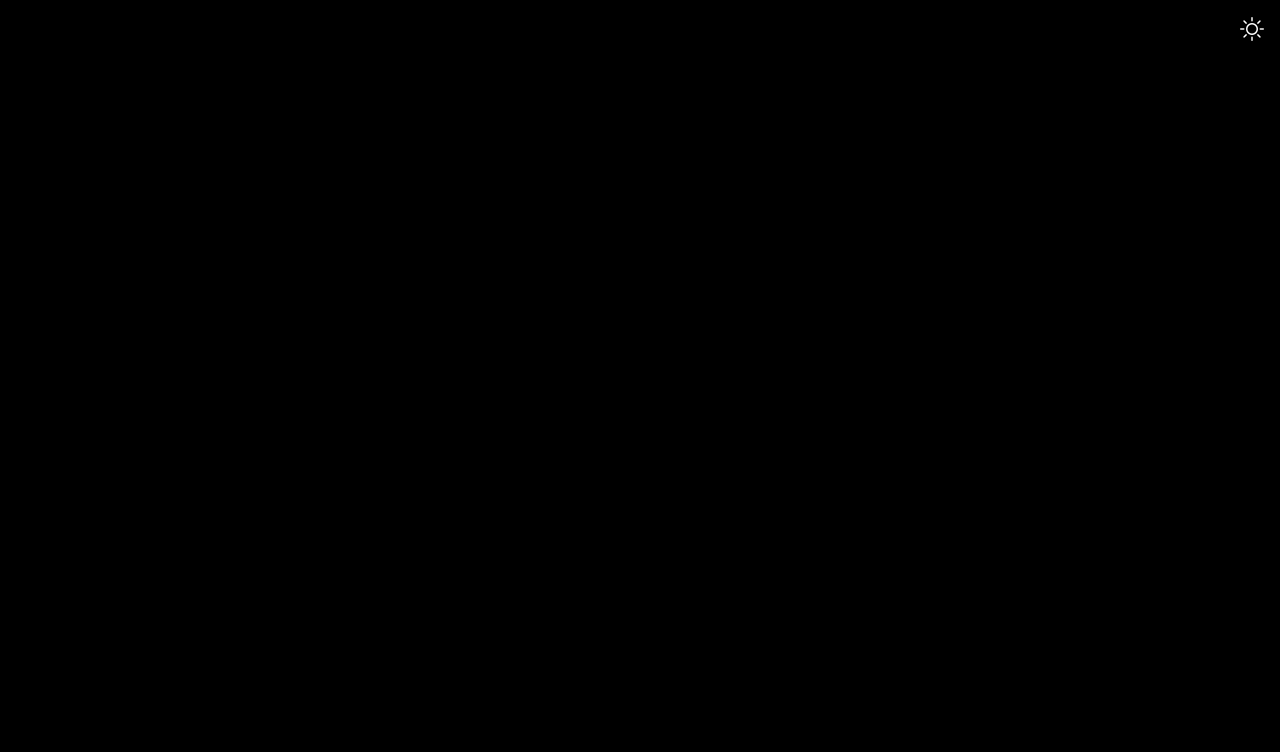
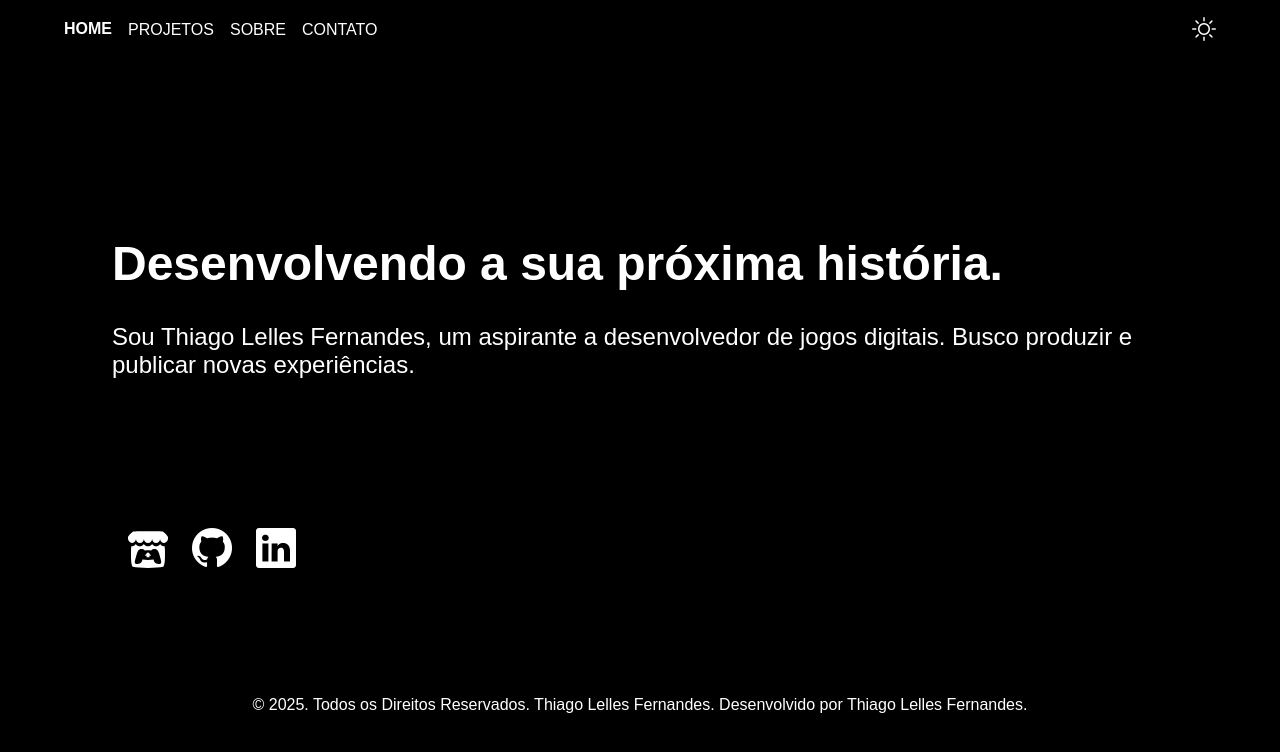
Before and after one commit to ThiLelito/thilelito.github.io, a plain HTML site: page index.html in a window 1280 px wide. Drawn offline with nearby package versions, Linux system fonts and the light colour scheme; a web font is replaced by a local one.

Commit message:
Adicionado Dark/Light Mode, Criado Main

```diff
--- a/assets/css/styles.css
+++ b/assets/css/styles.css
@@ -1,20 +1,28 @@
 
 @import url('https://fonts.googleapis.com/css2?family=Ubuntu+Sans+Mono:ital,wght@0,400..700;1,400..700&display=swap');
 
-:root {
+:root, :root[data-theme='dark'] {
 	--primary-color: #FFF;
 	--primary-bg-color: #000;
 	--primary-itch-button-bg: #FF9797;
 	--primary-menu-color: #000;
 	--primary-menu-bg-color: #FFF;
 
-	--secondary-color: #000;
-	--secondary-bg-color: #FFF;
-	--secondary-itch-button-bg: #C74D4D;
-	--secondary-menu-color: #FFF;
-	--secondary-menu-bg-color: #000;
+	--itch-button-text: #FFFFFF;
+}
+
+:root[data-theme='light'] {
+	--primary-color: #000;
+	--primary-bg-color: #FFF;
+	--primary-itch-button-bg: #C74D4D;
+	--primary-menu-color: #FFF;
+	--primary-menu-bg-color: #000;
 
 	--itch-button-text: #FFFFFF;
+}
+
+html[data-theme='light'] img.menu_icon {
+	filter: invert(1);
 }
 
 * {
@@ -28,6 +36,7 @@
 body {
 	background: var(--primary-bg-color);
 	font-family: 'Ubuntu Sans Mono', sans-serif;
+	color: var(--primary-color);
 }
 
 a {
@@ -51,6 +60,8 @@ i {
 
 #toggleTheme {
 	font-size: 1.5rem;
+	cursor: pointer;
+	transition: ease-in-out .4s;
 }
 
 .menu {
@@ -93,8 +104,121 @@ i {
 	border-style: solid;
 }
 
+.active .menu_text, .menu_link:hover .menu_text{
+	font-weight: 600;
+}
+
+.header_nav {
+	display: none;
+}
+
+.menu_principal {
+	gap: 1rem;
+}
+
+.menu_text {
+	color: var(--primary-color);
+}
+
+.menu-social {
+	gap: 1rem;
+}
+
+.menu_link .menu_icon {
+	font-size: 1.5rem;
+	color: var(--primary-color);
+	width: 1.5rem;
+}
+
+main {
+	display: flex;
+	flex-direction: column;
+	justify-content: center;
+	align-items: center;
+	gap: 3rem;
+	padding: 2.5rem 1rem;
+	height: 85vh;
+}
+
+.main_content {
+	display: flex;
+	flex-direction: column;
+	gap: 2rem;
+}
+
+.menu-social {
+	align-self: flex-start;
+}
+
+footer {
+	text-align: center;
+	padding: 1rem;
+}
+
+footer * {
+	color: var(--primary-color);
+}
+
+footer p a:hover {
+	font-weight: 600;
+}
+
+footer {
+	margin-bottom: 5rem;
+}
+
 @media (min-width: 768px) {
-	.menu_mobile {
+	.header {
+		padding: 1rem 4rem;
+		background: var(--primary-bg-color);
+		position: fixed;
+	}
+
+	.nav_mobile {
 		display: none;
 	}
+
+	.header_nav {
+		display: flex;
+	}
+
+	.main_content {
+		display: flex;
+		padding: 8rem 6rem 6.25rem 6rem;
+		flex-direction: column;
+		align-items: flex-start;
+		gap: 2rem;
+	}
+
+	.main_content h1 {
+		font-size: 3rem;
+	}
+
+	.main_content p {
+		font-size: 1.5rem;
+	}
+
+	.menu-social {
+		padding-left: 7rem;
+		gap: 24px;
+	}
+
+	.menu_link .menu_icon {
+		font-size: 2.5rem;
+		width: 2.5rem;
+	}
 }
+
+@media (min-width: 1400px) {
+	.header {
+		padding: 1rem 15rem;
+	}
+
+	.main_content {
+		padding: 13.75rem 52rem 6.25rem 15rem;
+	}
+
+	.menu-social {
+		padding-left: 15rem;
+	}
+}
--- /dev/null
+++ b/assets/js/scripts.js
@@ -0,0 +1,14 @@
+const toggleTheme = document.getElementById("toggleTheme");
+const rootHtml = document.documentElement;
+
+function changeTheme() {
+	const currentTheme = rootHtml.getAttribute("data-theme");
+
+	rootHtml.setAttribute("data-theme", currentTheme === "dark" ? "light" : "dark");
+
+	toggleTheme.classList.toggle("bi-sun");
+	toggleTheme.classList.toggle("bi-moon");
+
+}
+
+toggleTheme.addEventListener("click", changeTheme);
--- a/index.html
+++ b/index.html
@@ -1,5 +1,5 @@
 <!DOCTYPE html>
-<html lang="pt-BR">
+<html lang="pt-BR" data-theme="dark">
 <head>
 	<meta charset="UTF-8">
 	<meta name="viewport" content="width=device-width, initial-scale=1.0">
@@ -8,12 +8,36 @@
 	<link rel="shortcut icon" href="site-icon.ico" type="image/x-icon">
 	<link rel="stylesheet" href="./assets/css/styles.css">
 	<link rel="stylesheet" href="https://cdn.jsdelivr.net/npm/bootstrap-icons@1.13.1/font/bootstrap-icons.min.css">
-</head>
+	<link rel="stylesheet" href="https://use.fontawesome.com/releases/v6.x.x/css/all.css" crossorigin="anonymous"></head>
 <body>
 	<header class="header">
 		<i id="toggleTheme" class="bi bi-sun"></i>
+		<nav class="header_nav">
+			<ul class="menu menu_principal">
+				<li class="menu_item active">
+					<a class="menu_link" href="#home">
+						<span class="menu_text">HOME</span>
+					</a>
+				</li>
+				<li class="menu_item">
+					<a class="menu_link" href="#projetos">
+						<span class="menu_text">PROJETOS</span>
+					</a>
+				</li>
+				<li class="menu_item">
+					<a class="menu_link" href="#sobre">
+						<span class="menu_text">SOBRE</span>
+					</a>
+				</li>
+				<li class="menu_item">
+					<a class="menu_link" href="#contato">
+						<span class="menu_text">CONTATO</span>
+					</a>
+				</li>
+			</ul>
+		</nav>
 	</header>
-	<nav>
+	<nav class="nav_mobile">
 		<ul class="menu menu_mobile">
 			<li class="menu_item active">
 				<a class="menu_link" href="#home">
@@ -37,5 +61,34 @@
 			</li>
 		</ul>
 	</nav>
+	<main>
+		<div class="main_content">
+			<h1>Desenvolvendo a sua próxima história.</h1>
+			<p>Sou Thiago Lelles Fernandes, um aspirante a desenvolvedor de jogos digitais. Busco produzir e publicar novas experiências.</p>
+		</div>
+		<ul class="menu menu-social">
+			<li>
+				<a class="menu_link" href="">
+					<img src="./assets/images/Itch Io.svg" alt="" class="menu_icon">
+				</a>
+			</li>
+			<li>
+				<a class="menu_link" href="">
+					<i class="bi bi-github menu_icon"></i>
+				</a>
+			</li>
+			<li>
+				<a class="menu_link" href="">
+					<i class="bi bi-linkedin menu_icon"></i>
+				</a>
+			</li>
+		</ul>
+	</main>
+	<footer>
+		<p>
+			© 2025. Todos os Direitos Reservados. Thiago Lelles Fernandes. Desenvolvido por <a href="https://github.com/thilelito">Thiago Lelles Fernandes</a>.
+		</p>
+	</footer>
+	<script src="./assets/js/scripts.js"></script>
 </body>
 </html>
```
Also changed, not shown: assets/images/Itch Io.svg (added).
